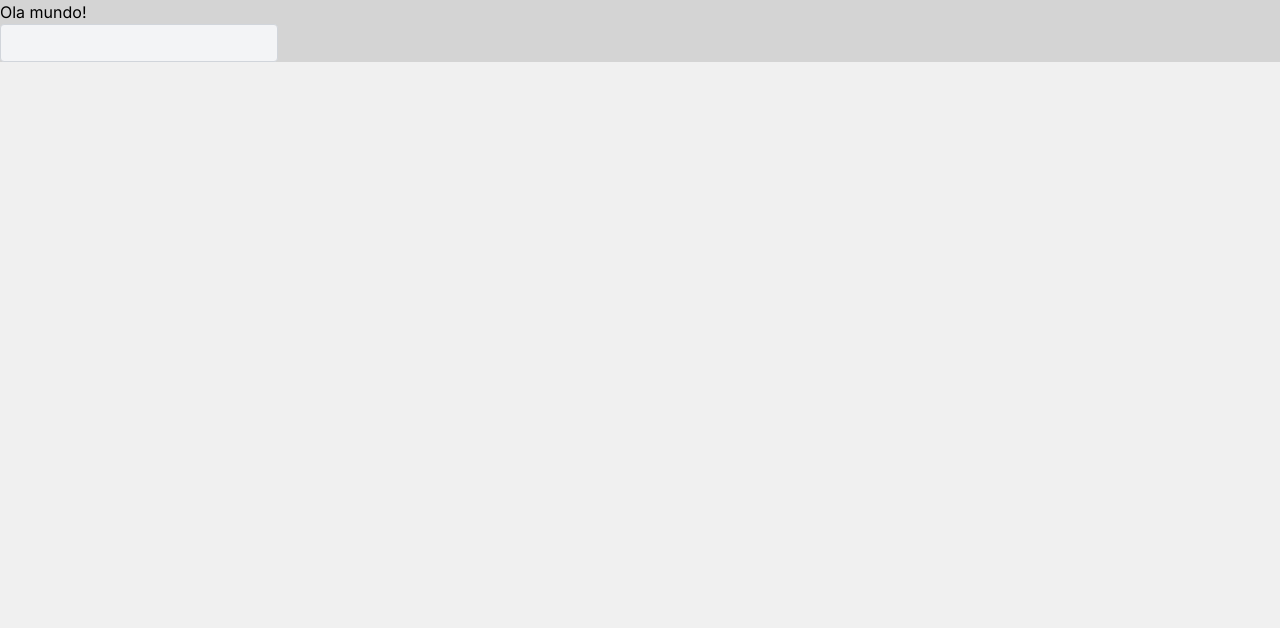
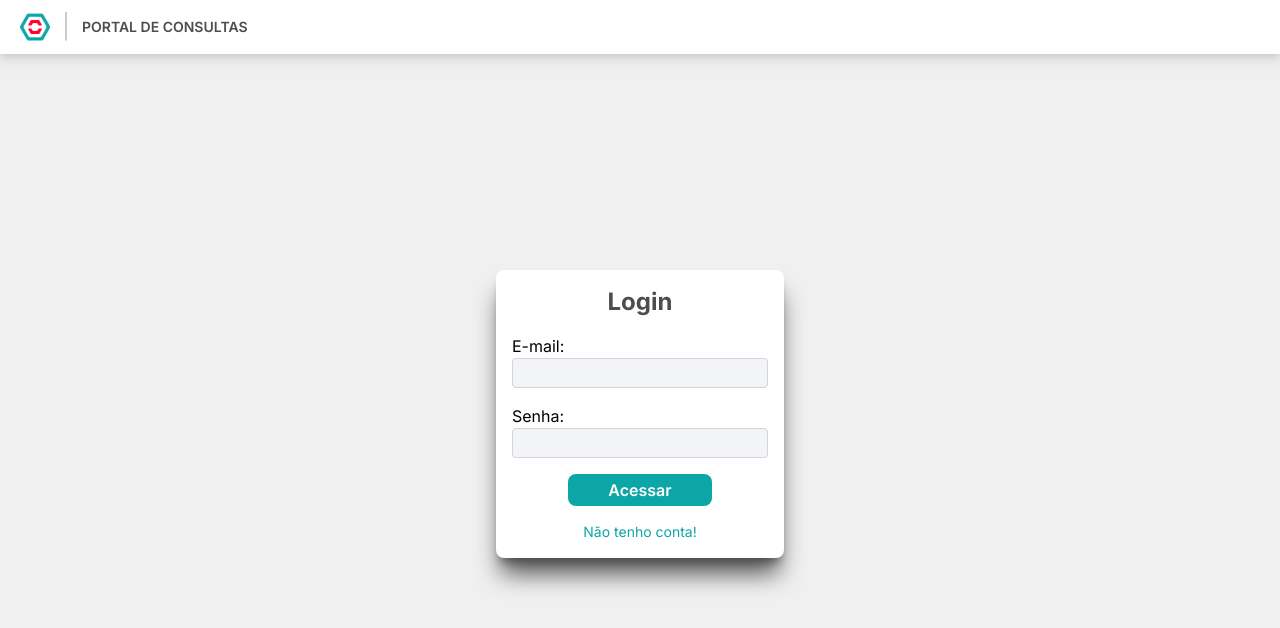
Before and after one commit to JoaoVitorMirandaBandeira/portal_de_consultas_frontend, a Next.js app: page /consultas in a window 1280 px wide. Shown: the top 628 px of the page. Built offline with nearby package versions, Linux system fonts and the light colour scheme.

Commit message:
Criando a pagina de login

```diff
--- a/src/app/consultas/page.tsx
+++ b/src/app/consultas/page.tsx
@@ -1,33 +1,51 @@
 'use client'
 import Input from "@/components/input/input";
 import {ChangeEvent, useState} from "react";
+import Navbar from "@/components/navBar/navBarr";
+import CardForm from "@/components/form/form";
+import Link from "next/link";
 
 interface FormDataInterface{
-    input: string
+    email: string,
+    password: string
 }
 const Consultas= ()=>{
     const [formData, setFormData] = useState<FormDataInterface>({
-        input: ''
+        email: '',
+        password: ''
     })
 
     const handleInputChange = (event:ChangeEvent<HTMLInputElement>) => {
         const {name, value} = event.target
         setFormData((prevData) => ({
             ...prevData,
-            input: value,
+            [name]: value,
         }));
     }
     return(
-        <>
-            <div className="bg-primaryRubeus-system">
-                <h2>Ola mundo!</h2>
-                <Input
-                type="text"
-                value={formData.input}
-                name="input"
-                onChange={handleInputChange}/>
+        <div className="h-[100vh]">
+            <Navbar/>
+            <div className="flex justify-center items-center h-[90vh] ">
+                <CardForm title="Login">
+                    <Input
+                    label="E-mail:"
+                    type="text"
+                    value={formData.email}
+                    name="email"
+                    onChange={handleInputChange}/>
+                    <Input
+                    label="Senha:"
+                    type="password"
+                    value={formData.password}
+                    name="password"
+                    onChange={handleInputChange}/>
+                    <button className="bg-primaryRubeus-green px-10 py-1 rounded-lg text-white font-semibold">
+                        Acessar
+                    </button>
+                    <Link href='/cadastro' className="text-sm text-primaryRubeus-green">Não tenho conta!</Link>
+                </CardForm>
             </div>
-        </>
+        </div>
     )
 }
 
--- /dev/null
+++ b/src/components/form/form.tsx
@@ -0,0 +1,15 @@
+import { ReactNode } from "react"
+
+interface CardForm{
+    children: ReactNode,
+    title:string
+}
+
+export default function CardForm({children,title}:CardForm){
+    return(
+        <div className="bg-white h-72 w-72 flex flex-col items-center justify-evenly rounded-lg shadow-xl shadow-primaryRubeus-gray">
+            <h1 className="font-bold text-2xl text-primaryRubeus-gray">{title}</h1>
+                {children}
+        </div>
+    )
+}
--- a/src/components/input/input.tsx
+++ b/src/components/input/input.tsx
@@ -3,15 +3,19 @@ import React, { ChangeEvent } from "react"
 interface InputInterface extends React.InputHTMLAttributes<HTMLInputElement>{
     value: string,
     type: string,
+    label:string
     onChange: (event: ChangeEvent<HTMLInputElement>) => void
 }
 
-export default function Input({value,type,onChange,...props}:InputInterface){
+export default function Input({value,type,label,onChange,...props}:InputInterface){
     return(
-        <input className="bg-gray-100 border border-gray-300 font-body rounded focus:outline-none focus:border-b-blue-400 focus:border-b-2 px-2 pt-2 pb-0 text-lg fon"
-                value={value}
-                type={type}
-                onChange={onChange}
-                {...props}/>
+        <div className="flex flex-col">
+            <label>{label}</label>
+            <input className="bg-gray-100 border border-gray-300 font-body rounded focus:outline-none focus:border-b-blue-400 focus:border-b-2 px-2 pt-2 pb-0 text-sm w-64"
+                    value={value}
+                    type={type}
+                    onChange={onChange}
+                    {...props}/>
+        </div>
     )
 }
--- /dev/null
+++ b/src/components/navBar/navBarr.tsx
@@ -0,0 +1,13 @@
+import Image from "next/image"
+
+export default function Navbar(){
+    return(
+        <nav className="bg-white flex items-center shadow-black drop-shadow-lg " >
+            <div className="ml-5 mr-3 py-3">
+                <Image src="/logo-rubeus.png" alt="Lodo da empresa Rubeus LTDA" width='30' height='30'/>
+            </div>
+            <p className="font-normal text-primaryRubeus-grayLight text-2xl">|</p>
+            <p className="font-semibold px-3 text-primaryRubeus-gray text-sm">PORTAL DE CONSULTAS</p>
+        </nav>
+    )
+}
--- a/tailwind.config.js
+++ b/tailwind.config.js
@@ -20,7 +20,8 @@ module.exports = {
           green: "#0DA6A6",
           red: "#FF0031",
           gray: "#4D4D4D",
-          system: "#D4D4D4",
+          grayLight: '#c7c7c7',
+          system: "#F8FAFC",
           strong: "#1A1A1A"
         }
       }
```
Also changed, not shown: tsconfig.json (+20 -7 lines).
